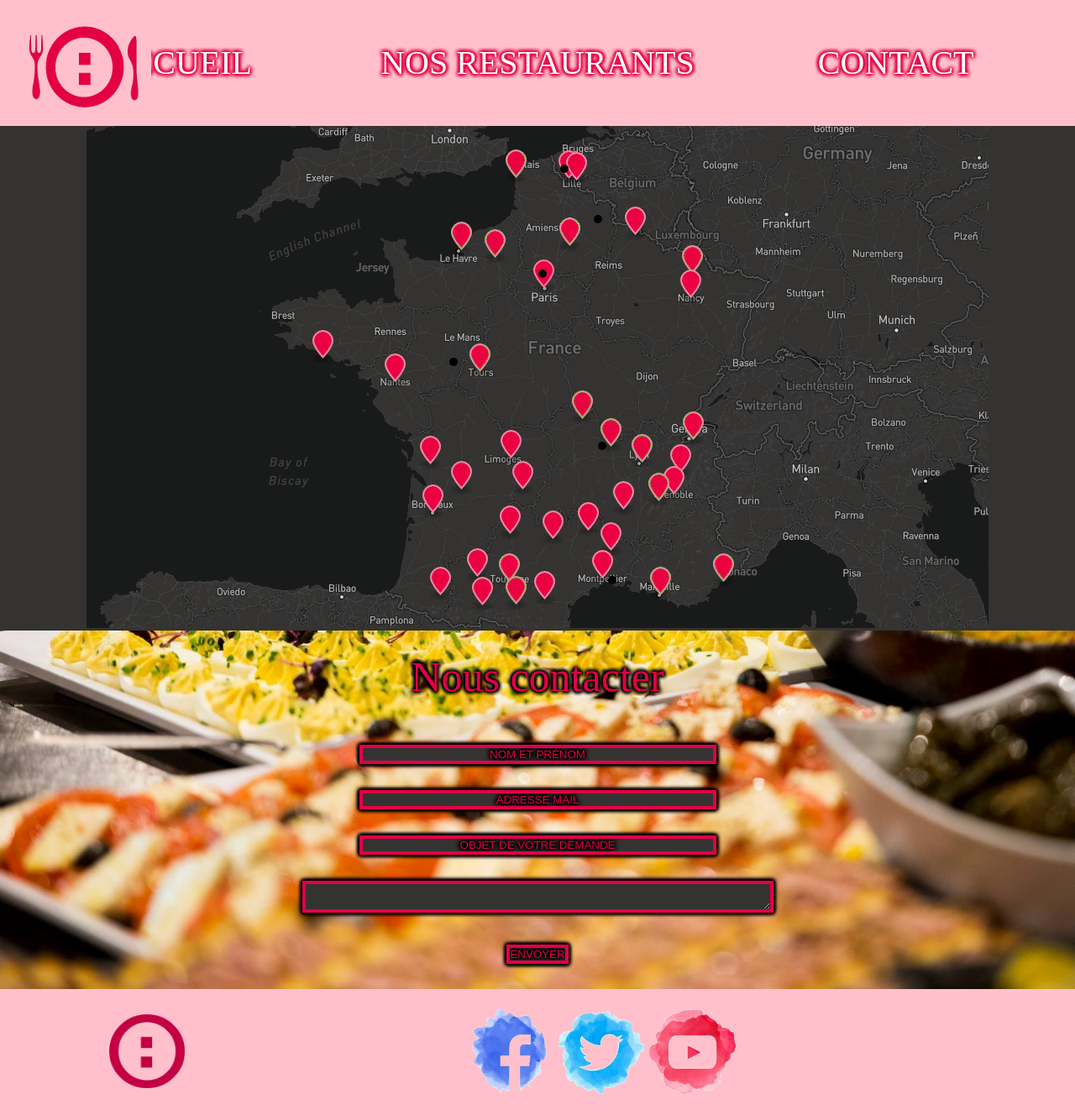
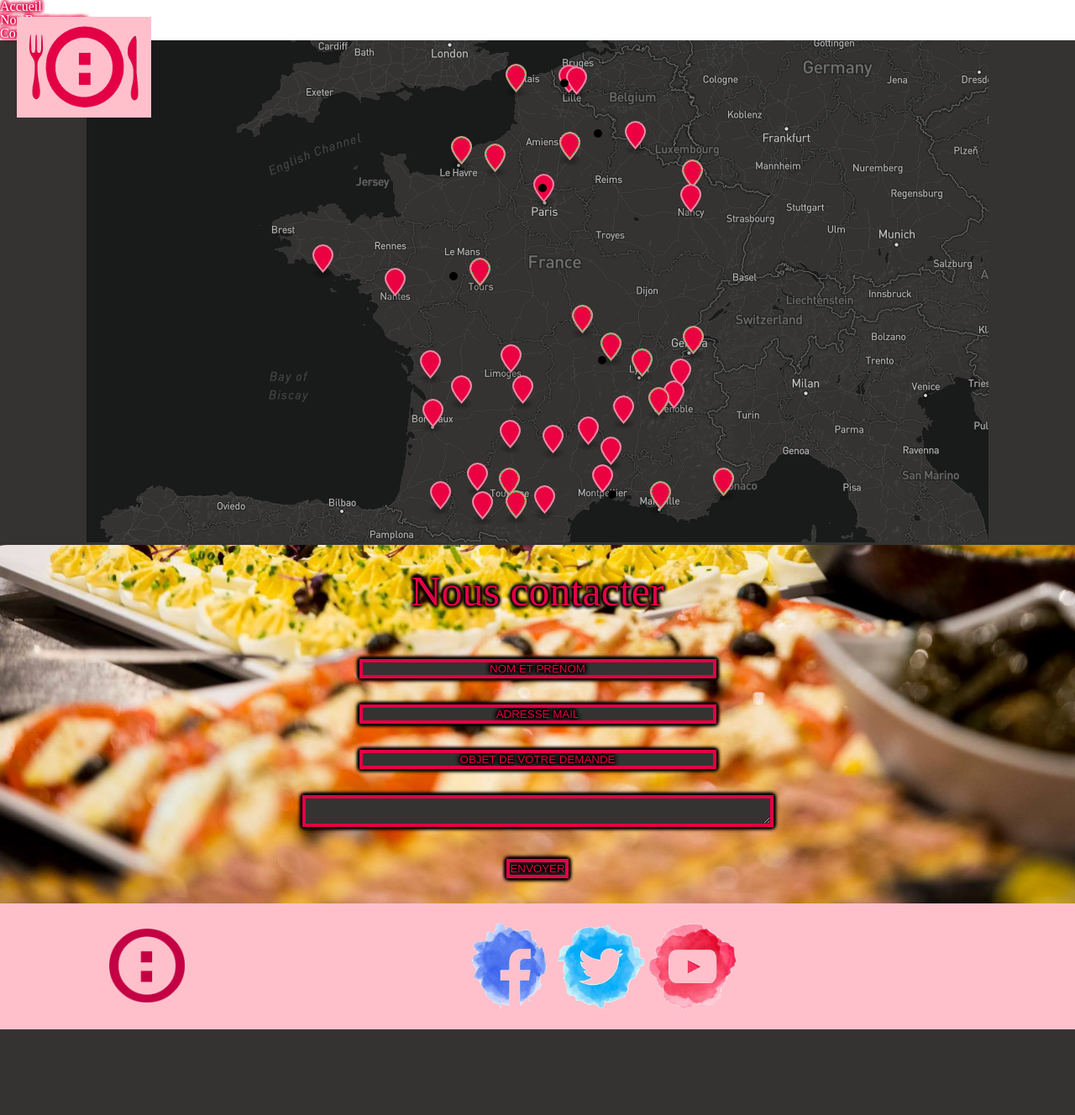
Before and after one commit to ClowClow/ProjetRestaurant, a PHP site: page /contact.php in a window 1280 px wide. Shown: the whole page at 84% size. After the commit the page ends 1226 px from the top, so only its background shows below. Run offline with PHP 8.4, Linux system fonts and the light colour scheme.

Commit message:
comit avant bootstrap

```diff
--- a/contact.php
+++ b/contact.php
@@ -3,6 +3,7 @@
 <head>
   <title>Contact</title>
   <meta charset="utf8"/>
+  <meta name="viewport" content="initial-scale=1.0, user-scalable=yes" />
   <link href="styles/reset.css" type="text/css" rel="stylesheet">
   <link href="styles/contact.css" type="text/css" rel="stylesheet">
 </head>
@@ -15,7 +16,9 @@
   <div class="mapframe">
   <div class="map">
     <img src="images/carte.png" alt="carte de nos restaurants" class="map"/>
-    <div id="lille" class="cercle">Lille</div>
+    <div id="lille" class="cercle">
+    Lille<br/>rue Masséna</br>Ouvert exclusivement de nuit !!
+    </div>
     <div id="nantes" class="cercle">Nantes</div>
     <div id="paris" class="cercle">Paris</div>
     <div id="charleville" class="cercle">Charleville</div>
--- a/index.php
+++ b/index.php
@@ -3,6 +3,7 @@
 <head>
   <title>Accueil</title>
   <meta charset="utf8"/>
+  <meta name="viewport" content="initial-scale=1.0, user-scalable=yes" />
   <link href="styles/reset.css" type="text/css" rel="stylesheet">
   <link href="styles/index.css" type="text/css" rel="stylesheet">
 </head>
--- a/styles/contact.css
+++ b/styles/contact.css
@@ -1,3 +1,10 @@
+@media (max-width: 1024px) {
+   /* CSS appliqué aux petits écrans */
+body {
+  width: auto;
+}
+}
+
 body {
   position: relative;
   width: 100%;
@@ -26,12 +33,15 @@
     z-index: 9;
     overflow: hidden;
 }
+span.popuptext {
+text-align: top;
+}
 #lille:hover, #nantes:hover, #paris:hover, #charleville:hover, #lyon:hover,
 #marseille:hover{
   position: absolute;
   color: #e30045;
   background: black;
-  padding: 100px;
+  padding: 120px;
   border-radius: 3px;
   overflow: visible;
 }
--- a/styles/header.css
+++ b/styles/header.css
@@ -1,6 +1,13 @@
 * {
   margin: 0;
   padding: 0;
+}
+
+.logo{
+  position: relative;
+  max-width: 100%;
+  max-height: auto;
+}
 }
 .menu{
   display: grid;
--- a/styles/index.css
+++ b/styles/index.css
@@ -38,14 +38,12 @@
   display: flex;
   justify-content: space-around;
 }
-
 .benoit{
   font-size: 25px;
   position: relative;
   top: 70px;
   right: 70px;
 }
-
 .bg{
   position: relative;
   left: 65px;
```
